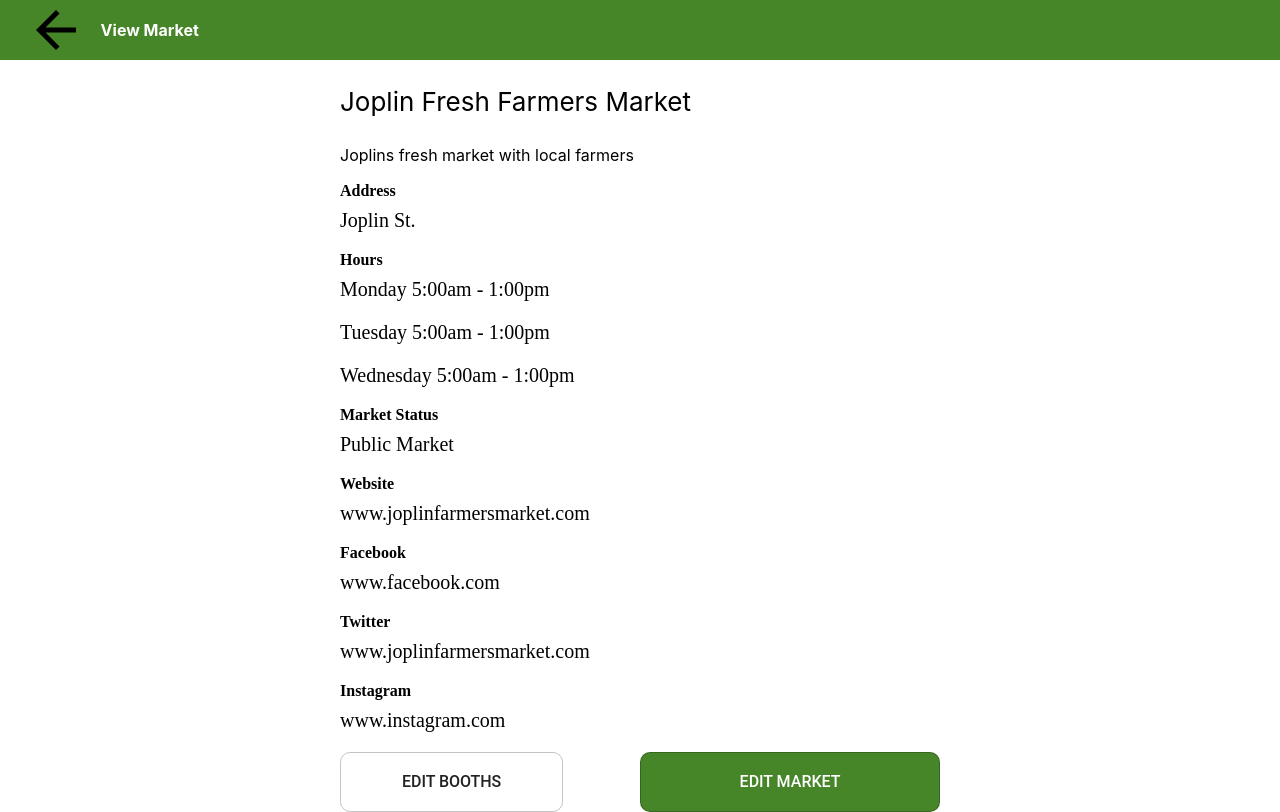
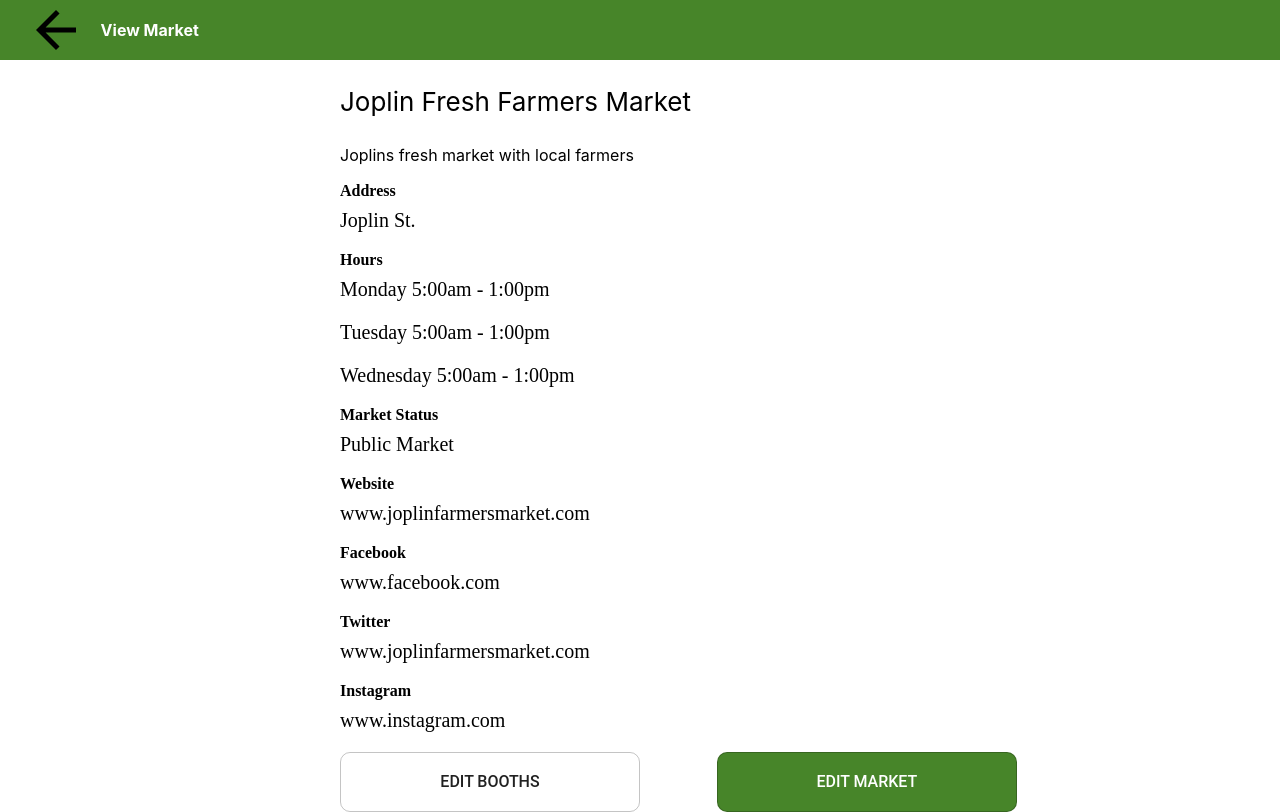
Before and after one commit to labs14-market-organizer/frontend, a React (Create React App) app: page /viewmymarket in a window 1280 px wide. Built offline with nearby package versions, Linux system fonts and the light colour scheme; a web font is replaced by a local one.

Commit message:
changes to viewmymmarket

```diff
--- a/src/routes/ViewMyMarket.js
+++ b/src/routes/ViewMyMarket.js
@@ -74,7 +74,9 @@ const ViewMyMarket = (props) => {
             { (market.twitter.length > 0) ? <div><Tag>Twitter</Tag> <Ltag>{market.website}</Ltag></div>: null }
             { (market.instagram.length > 0) ? <div><Tag>Instagram</Tag> <Ltag>{market.instagram}</Ltag></div>: null }
             <Flex>
-              <WhiteButton variant="outlined">Edit Booths</WhiteButton>
+              <Link to="/addbooths">
+                <WhiteButton variant="outlined">Edit Booths</WhiteButton>
+              </Link>
               <Link to="/createmarket" style={{ textDecoration: "none"}} >
                 <GreenButton variant="outlined">Edit Market</GreenButton>
               </Link>
```
